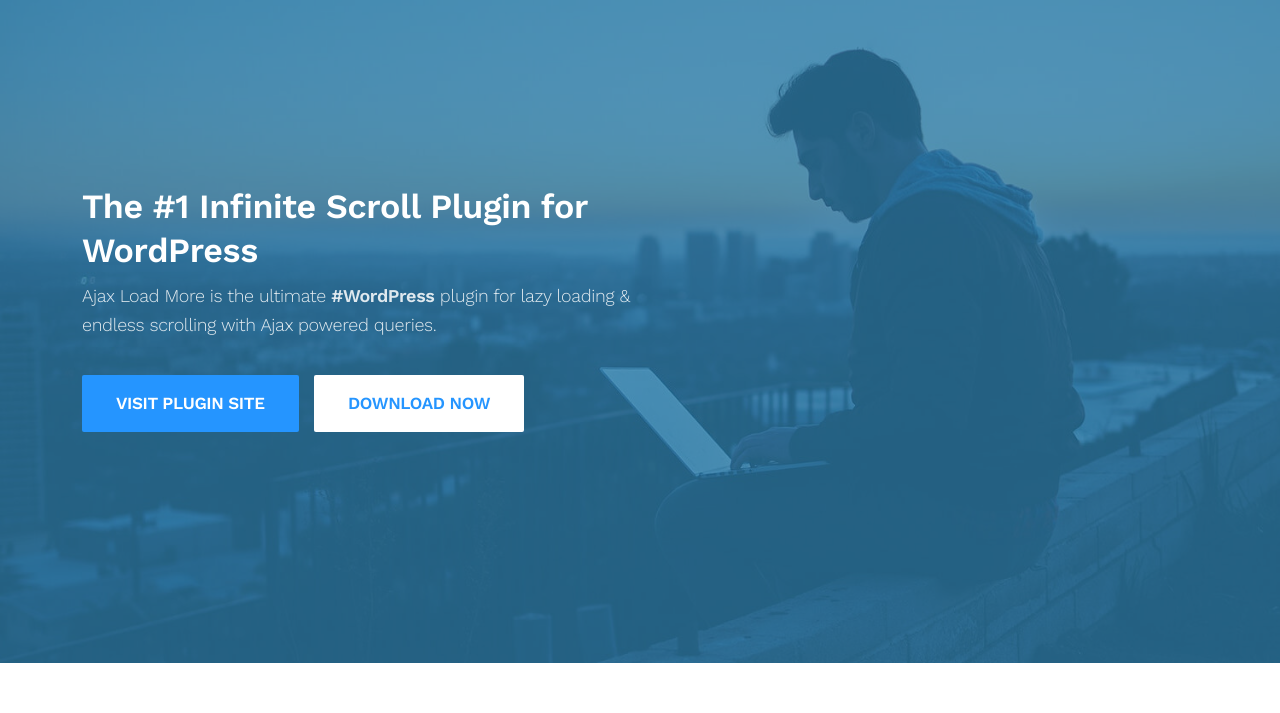
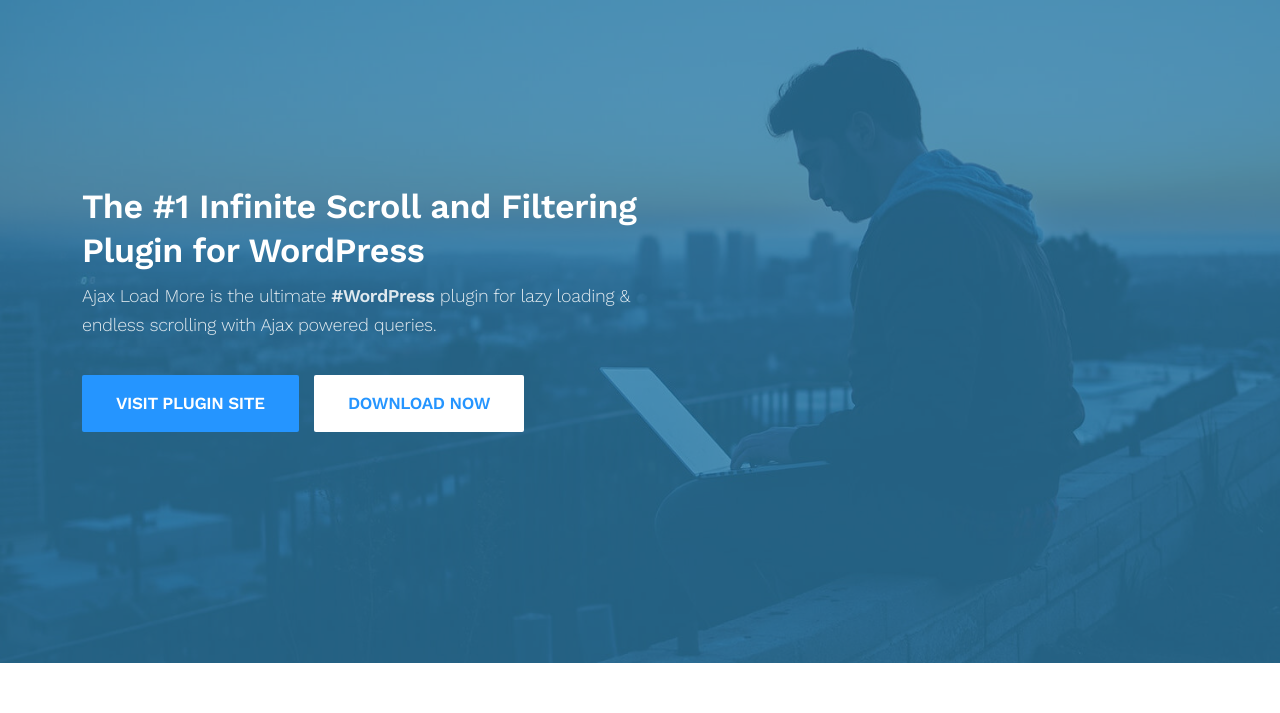
Before and after one commit to ajaxloadmore/ajaxloadmore.com, a website built with webpack: page index.html in a window 1280 px wide. Shown: the part 87-800 px from the top of the page. Built offline with nearby package versions, Linux system fonts and the light colour scheme.

Commit message:
updated webpack

```diff
--- a/index.html
+++ b/index.html
@@ -63,7 +63,7 @@
 			<div class="row">
 				<div class="column">
 					<div class="hero">
-						<h1>The #1 Infinite Scroll Plugin for WordPress</h1>
+						<h1>The #1 Infinite Scroll and Filtering Plugin for WordPress</h1>
 						<p class="intro">Ajax Load More is the ultimate <strong>#WordPress</strong> plugin for lazy loading
 							&amp; endless scrolling with Ajax powered queries.</p>
 						<p class="button">
```
